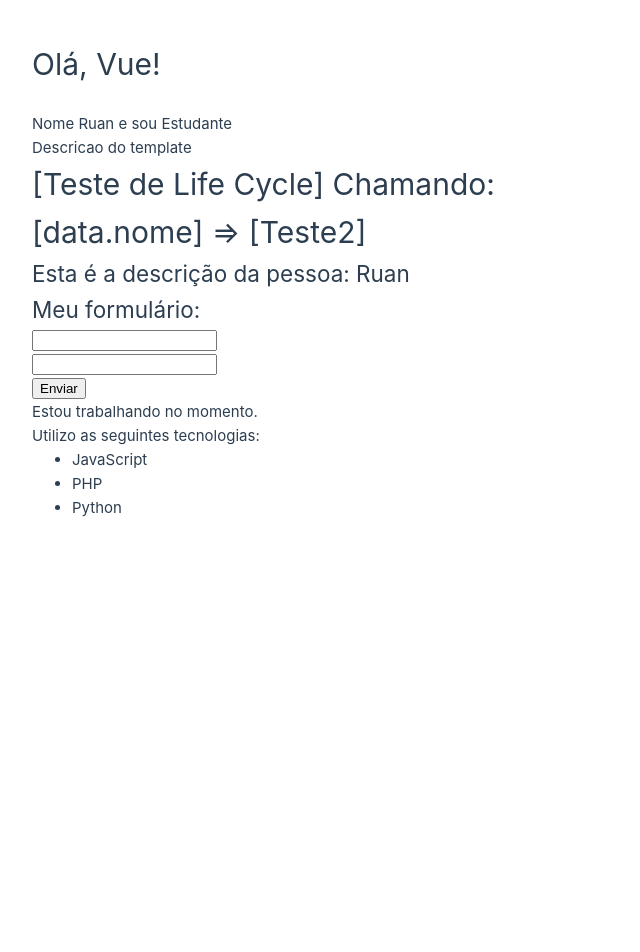
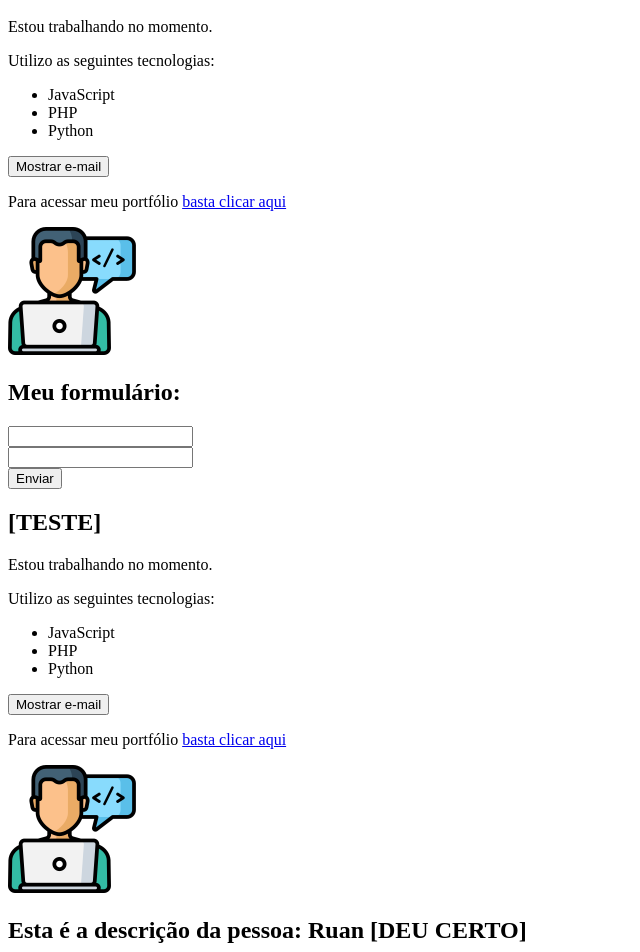
Before and after one commit to euliberato/aprendendo_vuejs, a Vue app: page / in a window 1280 px wide. Shown: the part 120-1072 px from the top of the page, without its empty margins (0-640 px from the left). Before the commit the page ends 800 px from the top, so only its background shows below. Built offline with nearby package versions, Linux system fonts and the light colour scheme.

Commit message:
Aprendendo atributos dinâmicos e metodos

```diff
--- a/src/App.vue
+++ b/src/App.vue
@@ -1,31 +1,28 @@
 <template>
   <div>
-    <PrimeiroComponente/>
-    <p>{{descricao}}</p>
-    <LifeCycle/>
+    <PrimeiroComponente />
+    <LifeCycle />
+    <Form />
+    <Info/>
     <Pessoa />
-    <Info />
   </div>
 </template>
 
 <script>
 import PrimeiroComponente from './components/PrimeiroComponente.vue'
-  import LifeCycle from './components/LifeCycle.vue';
+import LifeCycle from './components/LifeCycle.vue'
+import Form from './components/Form.vue';
+import Info from './components/Info.vue';
 import Pessoa from './components/Pessoa.vue';
-  import Info from './components/Info.Vue';
 
 export default {
   name: 'App',
   components: {
     PrimeiroComponente,
     LifeCycle,
-    Pessoa,
-    Info
-},
-    data (){
-      return {
-        descricao: "Descricao do template"
-      }
+    Form,
+    Info,
+    Pessoa
 }
 }
 </script>
--- a/src/components/Form.vue
+++ b/src/components/Form.vue
@@ -6,6 +6,7 @@
             <div><InputText/></div>
             <div><Submit/></div>
         </form>
+        <h2>[TESTE]</h2>
     </div>
 </template>
 
--- a/src/components/Info.vue
+++ b/src/components/Info.vue
@@ -1,25 +1,43 @@
 <template>
-    <div>
   <p v-if="esta_trabalhando">Estou trabalhando no momento.</p>
-        <p v-else>Não está trabalhando no momento.</p>
+  <p v-else>Estou em busca de novas oportunidades!</p>
   <p>Utilizo as seguintes tecnologias:</p>
   <ul>
     <li>JavaScript</li>
     <li>PHP</li>
     <li>Python</li>
   </ul>
+  <div>
+    <button @click="showEmail">{{ textoBotao }}</button>
+  </div>
   <p v-show="mostrar_email">Mande uma mensagem para: {{ email }}</p>
-    </div>
+  <p>Para acessar meu portfólio <a v-bind:href="meu_link" target="_blank">basta clicar aqui</a></p>
+  <Picture/>
 </template>
+<script>
 
-<script lang="ts">
+import Picture from './Picture.vue';
+
 export default {
-        name: 'Info',
+    name: "Info",
     data() {
         return {
             esta_trabalhando: true,
             mostrar_email: false,
-                email: 'teste@email.com'
+            email: "ruanlib@gmail.com",
+            meu_link: "https://google.com",
+            textoBotao: "Mostrar e-mail"
+        };
+    },
+    components: { Picture },
+    methods: {
+      showEmail() {
+        this.mostrar_email = !this.mostrar_email
+        if(!this.mostrar_email){
+            this.textoBotao = "Mostrar e-mail"
+        }else {
+            this.textoBotao = "Esconder e-mail"
+        }
       }
     }
 }
--- a/src/components/LifeCycle.vue
+++ b/src/components/LifeCycle.vue
@@ -1,24 +1,39 @@
 <template>
-    <h1>[Teste de Life Cycle] Chamando: [data.nome] => [{{ nome }}]</h1>
+  <h1>Meu nome é {{ nome }} [Teste]</h1>
+  <Info />
 </template>
 
 <script>
+import Info from './Info.vue'
+
 export default {
-        name: 'LyfeCycle',
-        data(){
+  name: 'LifeCycle',
+  components: {
+    Info
+  },
+  data() {
     return {
-                nome: 'Undefined'
+      nome: "Ainda não sei"
     }
   },
-        created(){
+  created() {
     setTimeout(() => {
-                this.nome = 'Teste'
+      this.nome = "Ruan"
     }, 1000);
+
+    this.lifeCycle()
   },
-        mounted(){
+  mounted() {
     setTimeout(() => {
-                this.nome = 'Teste2'
+      this.nome = "Liberato"
     }, 2000);
+
+    this.lifeCycle()
+  },
+  methods: {
+    lifeCycle() {
+      console.log("Executou");
+    }
   }
 }
 </script>
--- a/src/components/Pessoa.vue
+++ b/src/components/Pessoa.vue
@@ -1,6 +1,6 @@
 <template>
     <div>
-        <h2>Esta é a descrição da pessoa: {{ nome }}</h2>
+        <h2>Esta é a descrição da pessoa: {{ nome }} [DEU CERTO]</h2>
         <Form/>
     </div>
 </template>
--- /dev/null
+++ b/src/components/Picture.vue
@@ -0,0 +1,15 @@
+<template>
+    <img :src="avatar" :alt="descricao">
+</template>
+
+<script>
+export default {
+    name: 'Picture',
+    data() {
+        return {
+            avatar: "/img/avatar.png",
+            descricao: "Ruan Liberato"
+        }
+    }
+}
+</script>
--- a/src/components/PrimeiroComponente.vue
+++ b/src/components/PrimeiroComponente.vue
@@ -1,19 +1,9 @@
 <template>
-    <div>
-      <h1>Olá, Vue!</h1>
-      <br>
-      <p>Nome {{ nome }} e sou {{ ocupacao }}</p>
-    </div>
+  <h1>Olá Vue! [Teste]</h1>
 </template>
 
 <script>
-  export default {
-    name: 'PrimeiroComponente',
-    data(){
-      return {
-        nome: "Ruan",
-        ocupacao: "Estudante"
-      }
-    }
-  }
+export default {
+  name: 'PrimeiroComponente',
+}
 </script>
--- a/src/main.js
+++ b/src/main.js
@@ -1,6 +1,4 @@
 import { createApp } from 'vue'
 import App from './App.vue'
 
-import './assets/main.css'
-
 createApp(App).mount('#app')
```
Also changed, not shown: public/img/avatar.png (added), src/assets/logo.png (added). Lines whose indentation alone changed are shown as unchanged.
